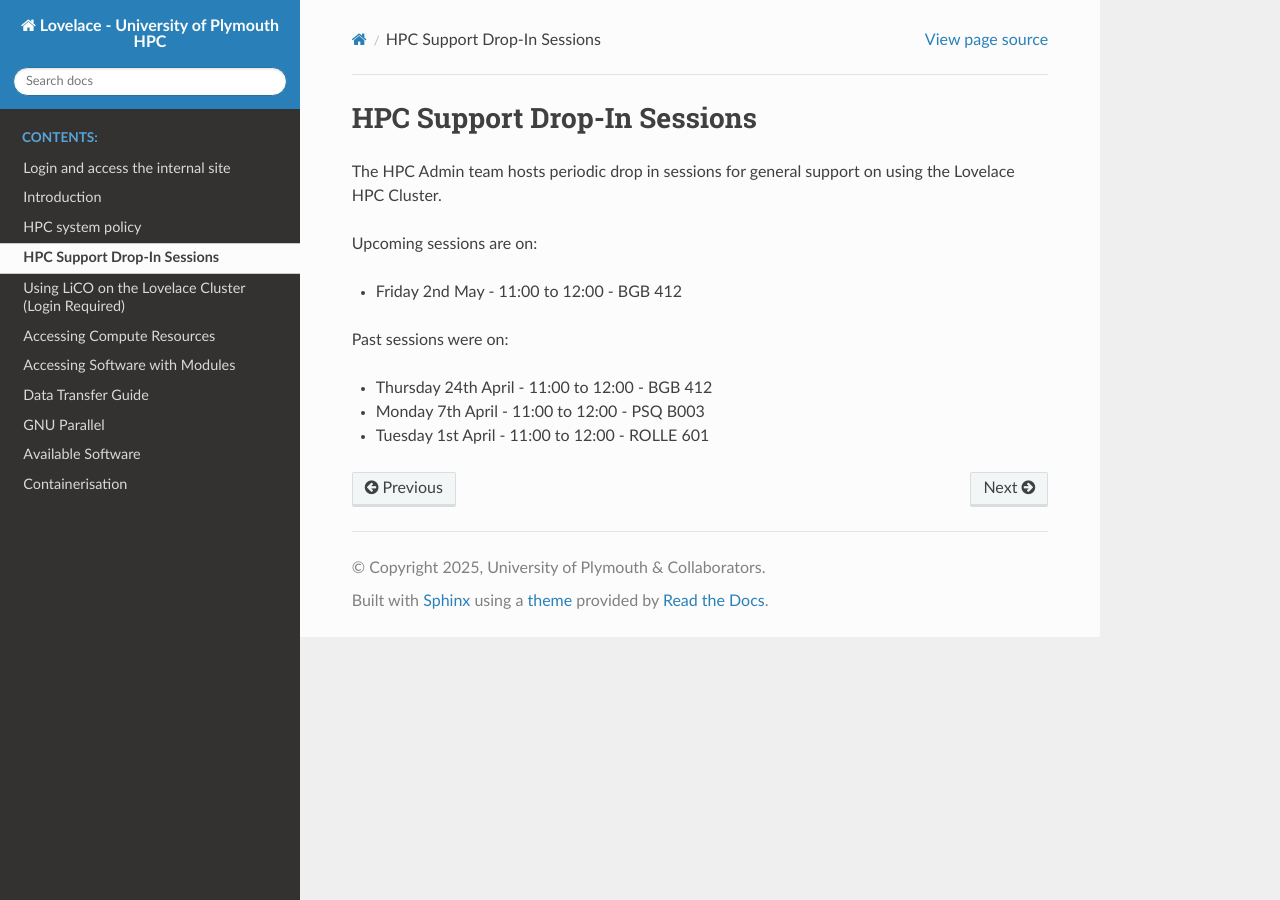
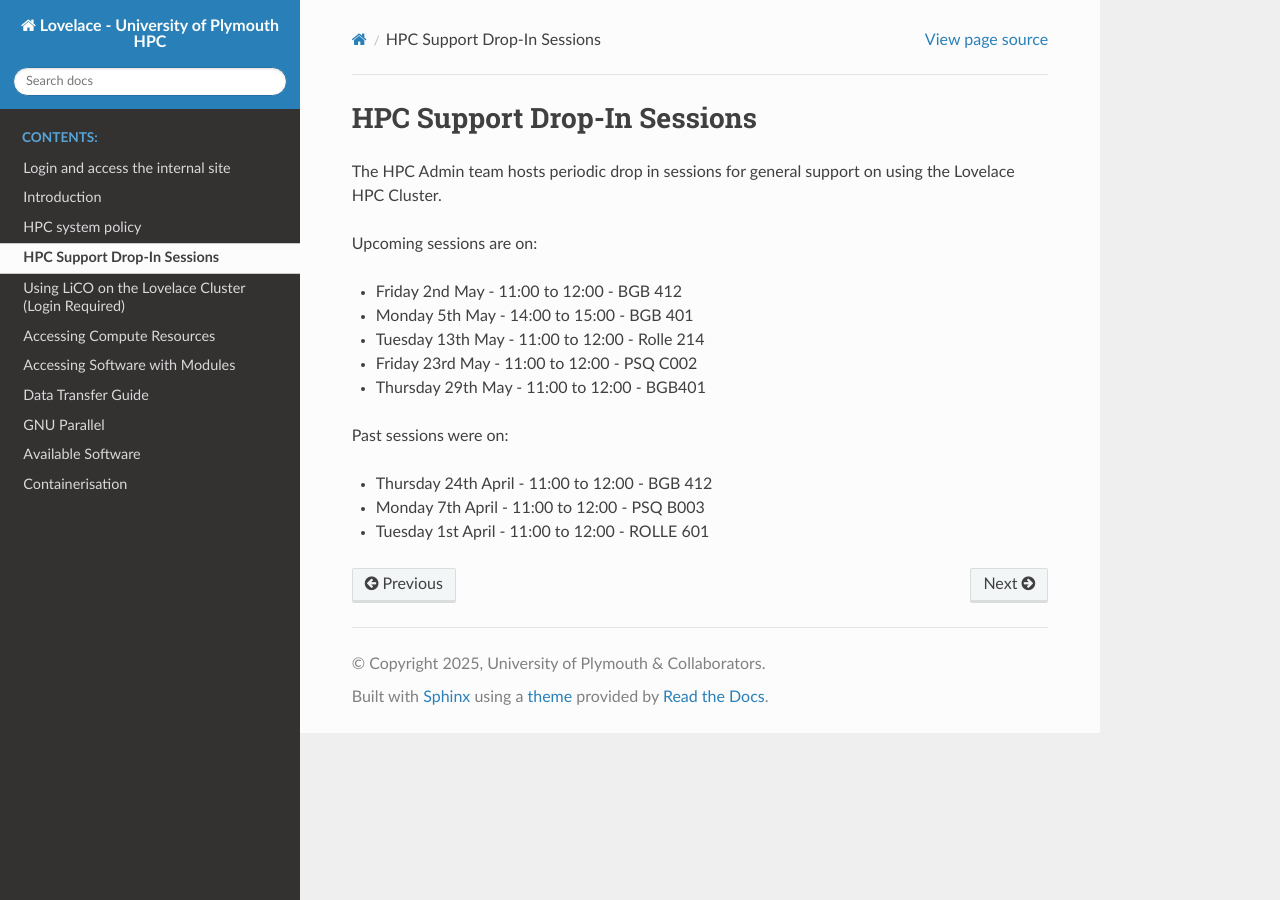
Before and after one commit to AbhinavPraveen/UoP-HPC-Docs, a Sphinx documentation site: the page built from source/user-guide/dropin.rst, in a window 1280 px wide. Built offline with Sphinx 7.4.7 and the Read the Docs theme 3.1.0, drawn with Linux system fonts in a browser that asks for light colours.

Commit message:
Add more drop in sessions

```diff
--- a/source/user-guide/dropin.rst
+++ b/source/user-guide/dropin.rst
@@ -8,6 +8,10 @@ The HPC Admin team hosts periodic drop in sessions for general support on using
 Upcoming sessions are on:
 
 * Friday 2nd May - 11:00 to 12:00 - BGB 412
+* Monday 5th May - 14:00 to 15:00 - BGB 401
+* Tuesday 13th May - 11:00 to 12:00 - Rolle 214
+* Friday 23rd May - 11:00 to 12:00 - PSQ C002
+* Thursday 29th May - 11:00 to 12:00 - BGB401
 
 Past sessions were on:
 
```
